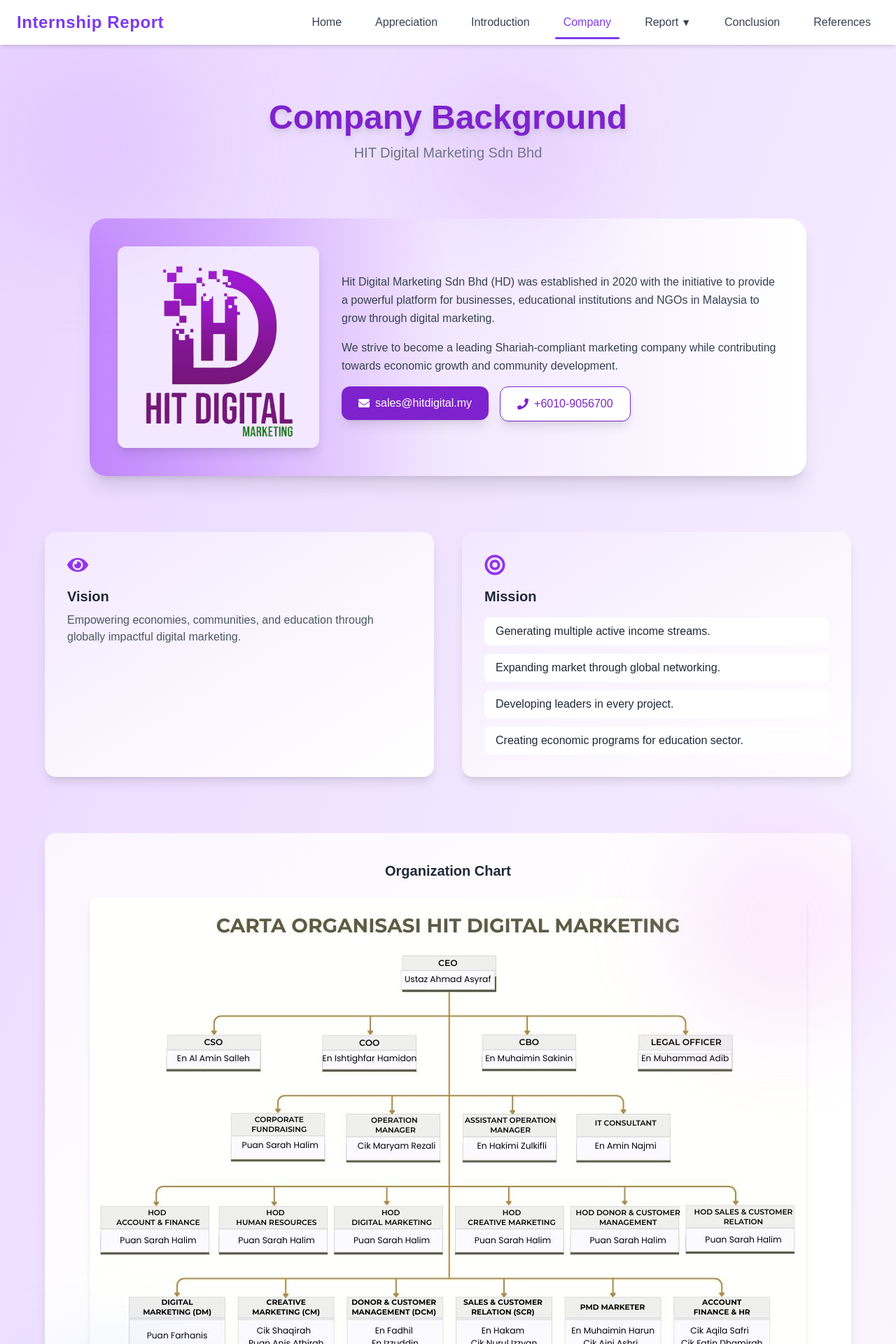
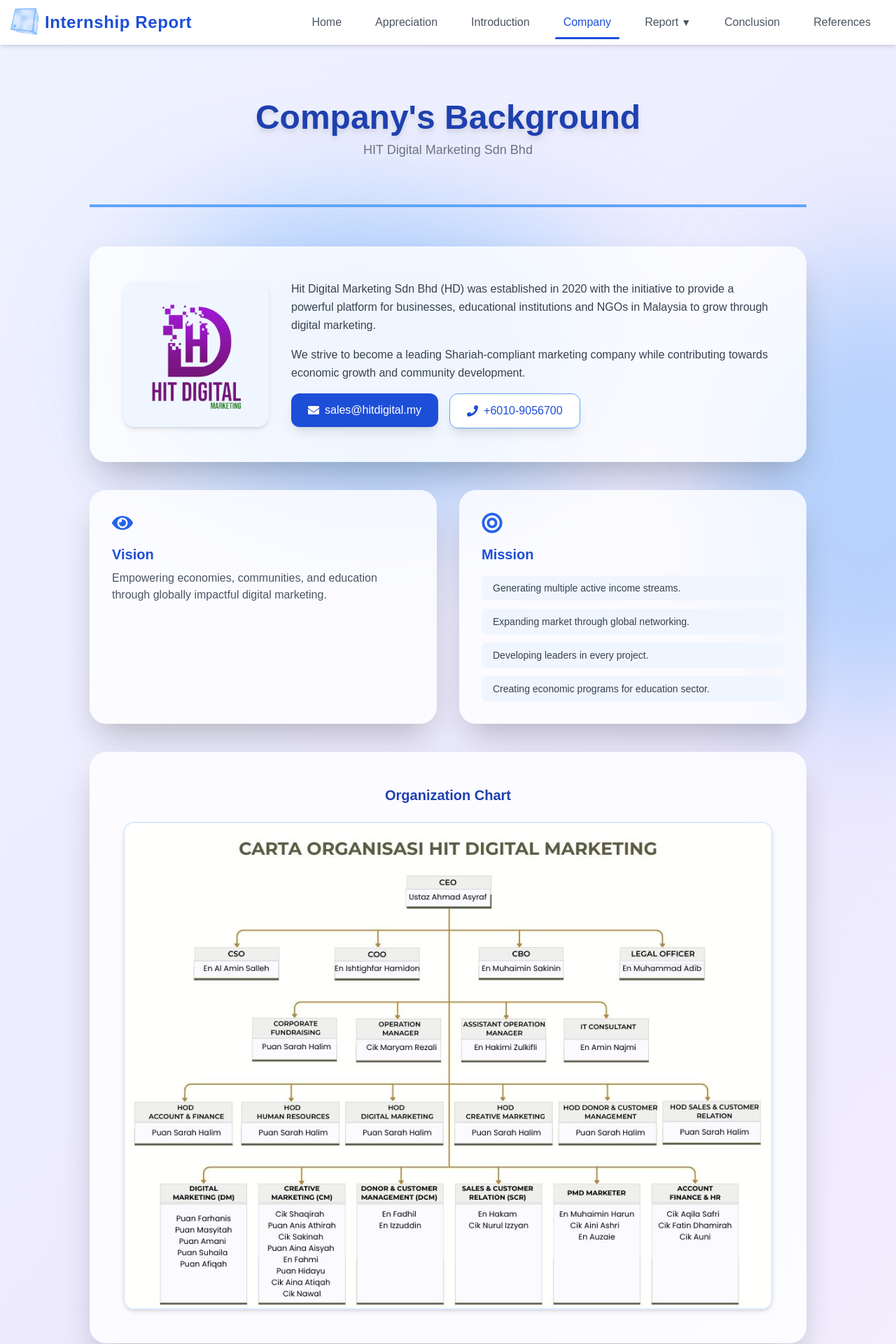
Before and after one commit to WanFaris-GIT/intern, a React (Vite) app: page /company in a window 1280 px wide. Shown: the top 1920 px of the page at 70% size. Built offline with nearby package versions, Linux system fonts and the light colour scheme.

Commit message:
Fix design

```diff
--- a/src/components/Aurora.jsx
+++ b/src/components/Aurora.jsx
@@ -61,7 +61,7 @@
 
 // Shared blob color — soft bright sky blue for all 4 blobs
 const BLOB_COLOR = "radial-gradient(ellipse, #93c5fd, #60a5fa)";
-const BLOB_FILTER = "blur(65px)";
+const BLOB_FILTER = "blur(90px)";
 
 function AuroraBackground() {
   return (
@@ -70,16 +70,16 @@
       <div className="absolute inset-0 overflow-hidden" style={{ zIndex: 0 }}>
 
         <div className="amoeba1 absolute top-[10%] left-[5%]"
-          style={{ width: "320px", height: "270px", background: BLOB_COLOR, filter: BLOB_FILTER, opacity: 0.55, borderRadius: "60% 40% 30% 70% / 60% 30% 70% 40%" }} />
+          style={{ width: "550px", height: "480px", background: BLOB_COLOR, filter: BLOB_FILTER, opacity: 0.55, borderRadius: "60% 40% 30% 70% / 60% 30% 70% 40%" }} />
 
         <div className="amoeba2 absolute top-[8%] right-[5%]"
-          style={{ width: "260px", height: "310px", background: BLOB_COLOR, filter: BLOB_FILTER, opacity: 0.55, borderRadius: "40% 60% 60% 40% / 70% 30% 70% 30%" }} />
+          style={{ width: "490px", height: "530px", background: BLOB_COLOR, filter: BLOB_FILTER, opacity: 0.55, borderRadius: "40% 60% 60% 40% / 70% 30% 70% 30%" }} />
 
         <div className="amoeba3 absolute bottom-[10%] left-[8%]"
-          style={{ width: "340px", height: "250px", background: BLOB_COLOR, filter: BLOB_FILTER, opacity: 0.55, borderRadius: "70% 30% 50% 50% / 40% 60% 40% 60%" }} />
+          style={{ width: "570px", height: "460px", background: BLOB_COLOR, filter: BLOB_FILTER, opacity: 0.55, borderRadius: "70% 30% 50% 50% / 40% 60% 40% 60%" }} />
 
         <div className="amoeba4 absolute bottom-[8%] right-[5%]"
-          style={{ width: "280px", height: "290px", background: BLOB_COLOR, filter: BLOB_FILTER, opacity: 0.55, borderRadius: "50% 50% 40% 60% / 60% 40% 60% 40%" }} />
+          style={{ width: "510px", height: "520px", background: BLOB_COLOR, filter: BLOB_FILTER, opacity: 0.55, borderRadius: "50% 50% 40% 60% / 60% 40% 60% 40%" }} />
 
       </div>
     </>
--- a/src/components/Navbar.jsx
+++ b/src/components/Navbar.jsx
@@ -1,12 +1,73 @@
 import { NavLink, useLocation } from "react-router-dom";
 import { useState, useEffect, useRef } from "react";
+
+const cubeStyles = `
+  .cube-scene {
+    width: 28px;
+    height: 28px;
+    perspective: 80px;
+  }
+  .cube {
+    width: 100%;
+    height: 100%;
+    position: relative;
+    transform-style: preserve-3d;
+    animation: rotateCube 4s linear infinite;
+  }
+  @keyframes rotateCube {
+    0%   { transform: rotateX(0deg) rotateY(0deg) rotateZ(0deg); }
+    100% { transform: rotateX(360deg) rotateY(360deg) rotateZ(180deg); }
+  }
+  .cube__face {
+    position: absolute;
+    width: 28px;
+    height: 28px;
+    border: 1.5px solid rgba(96, 165, 250, 0.8);
+    background: rgba(59, 130, 246, 0.08);
+    backdrop-filter: blur(2px);
+  }
+  .cube__face--front  { transform: rotateY(  0deg) translateZ(14px); }
+  .cube__face--back   { transform: rotateY(180deg) translateZ(14px); }
+  .cube__face--right  { transform: rotateY( 90deg) translateZ(14px); }
+  .cube__face--left   { transform: rotateY(-90deg) translateZ(14px); }
+  .cube__face--top    { transform: rotateX( 90deg) translateZ(14px); }
+  .cube__face--bottom { transform: rotateX(-90deg) translateZ(14px); }
+
+  /* Glowing dot on each corner */
+  .cube__face::before {
+    content: '';
+    position: absolute;
+    top: 2px; left: 2px;
+    width: 3px; height: 3px;
+    background: #60a5fa;
+    border-radius: 50%;
+    box-shadow: 0 0 4px #60a5fa, 20px 0 4px #60a5fa, 0 20px 4px #60a5fa, 20px 20px 4px #60a5fa;
+  }
+`;
+
+function RotatingCube() {
+  return (
+    <>
+      <style>{cubeStyles}</style>
+      <div className="cube-scene">
+        <div className="cube">
+          <div className="cube__face cube__face--front" />
+          <div className="cube__face cube__face--back" />
+          <div className="cube__face cube__face--right" />
+          <div className="cube__face cube__face--left" />
+          <div className="cube__face cube__face--top" />
+          <div className="cube__face cube__face--bottom" />
+        </div>
+      </div>
+    </>
+  );
+}
 
 function Navbar() {
   const [reportOpen, setReportOpen] = useState(false);
   const dropdownRef = useRef(null);
   const location = useLocation();
 
-  // Close dropdown if clicked outside
   useEffect(() => {
     const handleClickOutside = (event) => {
       if (dropdownRef.current && !dropdownRef.current.contains(event.target)) {
@@ -17,7 +78,6 @@
     return () => document.removeEventListener("mousedown", handleClickOutside);
   }, []);
 
-  // Close dropdown if route changes and not report
   useEffect(() => {
     if (location.pathname !== "/weekly" && location.pathname !== "/technical") {
       setReportOpen(false);
@@ -27,40 +87,35 @@
   const isReportActive =
     location.pathname === "/weekly" || location.pathname === "/technical";
 
-  // Class untuk normal NavLinks
   const linkClass = ({ isActive }) =>
     `relative px-3 py-2 font-medium transition-colors duration-300 cursor-pointer
     ${
       reportOpen
-        ? "text-gray-700 after:w-0"
+        ? "text-blue-700 after:w-0"
         : isActive
-        ? "text-primary after:w-full"
-        : "text-gray-700 hover:text-primary after:w-0"
+        ? "text-blue-700 after:w-full"
+        : "text-gray-600 hover:text-blue-700 after:w-0"
     }
     after:content-[''] after:absolute after:left-0 after:-bottom-1
-    after:h-[3px] after:bg-primary after:rounded-full after:transition-all after:duration-300`;
+    after:h-[3px] after:bg-blue-700 after:rounded-full after:transition-all after:duration-300`;
 
   return (
     <nav className="h-16 bg-white/80 backdrop-blur-md shadow-md sticky top-0 z-50">
       <div className="max-w-7xl mx-auto flex justify-between items-center h-full px-6">
-        <h1 className="text-2xl font-extrabold text-primary tracking-wide">
-          Internship Report
-        </h1>
+
+        {/* LOGO + 3D CUBE */}
+        <div className="flex items-center gap-3">
+          <RotatingCube />
+          <h1 className="text-2xl font-extrabold text-blue-700 tracking-wide">
+            Internship Report
+          </h1>
+        </div>
 
         <div className="flex items-center space-x-6 relative">
-          {/* Normal NavLinks */}
-          <NavLink to="/" className={linkClass}>
-            Home
-          </NavLink>
-          <NavLink to="/appreciation" className={linkClass}>
-            Appreciation
-          </NavLink>
-          <NavLink to="/introduction" className={linkClass}>
-            Introduction
-          </NavLink>
-          <NavLink to="/company" className={linkClass}>
-            Company
-          </NavLink>
+          <NavLink to="/" className={linkClass}>Home</NavLink>
+          <NavLink to="/appreciation" className={linkClass}>Appreciation</NavLink>
+          <NavLink to="/introduction" className={linkClass}>Introduction</NavLink>
+          <NavLink to="/company" className={linkClass}>Company</NavLink>
 
           {/* REPORT DROPDOWN */}
           <div className="relative" ref={dropdownRef}>
@@ -68,10 +123,12 @@
               onClick={() => setReportOpen(!reportOpen)}
               className={`relative px-3 py-2 font-medium transition-colors duration-300 flex items-center
                 ${
-                  isReportActive ? "text-primary after:w-full" : "text-gray-700 hover:text-primary after:w-0"
+                  isReportActive
+                    ? "text-blue-700 after:w-full"
+                    : "text-gray-600 hover:text-blue-700 after:w-0"
                 }
                 after:content-[''] after:absolute after:left-0 after:-bottom-1
-                after:h-[3px] after:bg-primary after:rounded-full after:transition-all after:duration-300`}
+                after:h-[3px] after:bg-blue-700 after:rounded-full after:transition-all after:duration-300`}
             >
               Report
               <span
@@ -83,43 +140,41 @@
               </span>
             </button>
 
-            {/* Dropdown items */}
             <div
-              className={`absolute top-full left-0 mt-2 w-44 bg-white rounded-lg shadow-lg border border-gray-200 z-50 transform transition-all duration-300 origin-top
+              className={`absolute top-full left-0 mt-2 w-44 bg-white rounded-lg shadow-lg border border-blue-100 z-50 transform transition-all duration-300 origin-top
                 ${reportOpen ? "opacity-100 scale-y-100" : "opacity-0 scale-y-0 pointer-events-none"}`}
             >
               <NavLink
                 to="/weekly"
                 className={({ isActive }) =>
-                  `block px-4 py-2 text-gray-700 hover:bg-primary hover:text-white transition ${
-                    isActive ? "bg-primary text-white" : ""
+                  `block px-4 py-2 transition font-medium ${
+                    isActive
+                      ? "bg-blue-700 text-white"
+                      : "text-gray-600 hover:bg-blue-700 hover:text-white"
                   }`
                 }
-                onClick={() => setReportOpen(false)} // <-- Tutup dropdown selepas click
+                onClick={() => setReportOpen(false)}
               >
                 Weekly Summary
               </NavLink>
               <NavLink
                 to="/technical"
                 className={({ isActive }) =>
-                  `block px-4 py-2 text-gray-700 hover:bg-primary hover:text-white transition ${
-                    isActive ? "bg-primary text-white" : ""
+                  `block px-4 py-2 transition font-medium ${
+                    isActive
+                      ? "bg-blue-700 text-white"
+                      : "text-gray-600 hover:bg-blue-700 hover:text-white"
                   }`
                 }
-                onClick={() => setReportOpen(false)} // <-- Tutup dropdown selepas click
+                onClick={() => setReportOpen(false)}
               >
                 Technical Report
               </NavLink>
             </div>
           </div>
 
-          {/* Remaining NavLinks */}
-          <NavLink to="/conclusion" className={linkClass}>
-            Conclusion
-          </NavLink>
-          <NavLink to="/references" className={linkClass}>
-            References
-          </NavLink>
+          <NavLink to="/conclusion" className={linkClass}>Conclusion</NavLink>
+          <NavLink to="/references" className={linkClass}>References</NavLink>
         </div>
       </div>
     </nav>
--- a/src/pages/Company.jsx
+++ b/src/pages/Company.jsx
@@ -1,6 +1,7 @@
 import React from "react";
 import HDchart from "../images/HDchart.jpg";
 import LogoHD from "../images/LogoHD.png";
+import AuroraBackground from "../components/Aurora";
 import {
   FaBullseye,
   FaEye,
@@ -29,62 +30,54 @@
   const phone = "+6010-9056700";
 
   return (
-    <div className="min-h-screen bg-gradient-to-br from-purple-200 via-purple-100 to-white py-20 px-6 relative overflow-hidden">
+    <div className="min-h-screen py-20 px-6 relative overflow-hidden"
+      style={{ background: "linear-gradient(135deg, #eef2ff 0%, #ede9fe 50%, #faf5ff 100%)" }}>
 
-      {/* BLUR BACKGROUND */}
-      <div className="absolute top-0 left-0 w-72 h-72 bg-purple-300 rounded-full blur-3xl opacity-40 animate-pulse"></div>
-      <div className="absolute bottom-0 right-0 w-96 h-96 bg-pink-300 rounded-full blur-3xl opacity-30 animate-pulse"></div>
-      <div className="absolute top-1/3 right-0 w-80 h-80 bg-fuchsia-300 rounded-full blur-3xl opacity-20 animate-pulse"></div>
-      <div className="absolute bottom-1/3 left-0 w-80 h-80 bg-indigo-300 rounded-full blur-3xl opacity-20 animate-pulse"></div>
-      <div className="absolute top-2/3 left-1/3 w-64 h-64 bg-pink-200 rounded-full blur-3xl opacity-20 animate-pulse"></div>
-      <div className="absolute top-10 right-1/3 w-56 h-56 bg-purple-400 rounded-full blur-3xl opacity-15 animate-pulse"></div>
+      <AuroraBackground />
+
+      {/* CONTENT */}
+      <div className="max-w-5xl mx-auto relative" style={{ zIndex: 10 }}>
 
         {/* TITLE */}
-      <div className="text-center mb-20">
-        <h1 className="text-2xl md:text-5xl font-extrabold text-purple-700 mb-3 drop-shadow-lg">
-          Company Background
+        <h1 className="text-2xl md:text-5xl font-extrabold text-blue-800 text-center drop-shadow-lg mb-2">
+          Company's Background
         </h1>
-        <p className="text-gray-500 text-lg md:text-xl">HIT Digital Marketing Sdn Bhd</p>
-      </div>
+        <p className="text-gray-500 text-center text-lg mb-16">HIT Digital Marketing Sdn Bhd</p>
 
-      {/* INTRO */}
-      <div className="max-w-5xl mx-auto rounded-3xl shadow-xl p-10 mb-20 flex flex-col md:flex-row items-center gap-8
-                      bg-gradient-to-r from-purple-400 via-purple-100 to-white">
-        {/* Logo */}
+        <hr className="w-full border-t-4 border-blue-400 mb-14" />
+
+        {/* INTRO CARD */}
+        <div className="bg-white/80 backdrop-blur-lg shadow-2xl rounded-3xl p-8 md:p-12 mb-10 flex flex-col md:flex-row items-center gap-8">
           <div className="flex-shrink-0">
             <img
               src={LogoHD}
               alt="HIT Digital Marketing Logo"
-            className="w-72 h-72 object-contain mx-auto bg-purple-100 rounded-xl shadow-lg"
+              className="w-52 h-52 object-contain mx-auto bg-blue-50 rounded-2xl shadow-md p-4"
             />
           </div>
 
-        {/* Text */}
           <div className="text-center md:text-left space-y-4">
             <p className="text-gray-700 leading-relaxed">
               Hit Digital Marketing Sdn Bhd (HD) was established in 2020 with the
               initiative to provide a powerful platform for businesses, educational
               institutions and NGOs in Malaysia to grow through digital marketing.
             </p>
-
             <p className="text-gray-700 leading-relaxed">
               We strive to become a leading Shariah-compliant marketing company
               while contributing towards economic growth and community development.
             </p>
 
-          {/* Interactive CTA Buttons */}
             <div className="flex flex-col sm:flex-row items-center sm:items-start gap-4 mt-4">
               <a
                 href={`mailto:${email}`}
-              className="flex items-center gap-2 bg-purple-700 text-white px-6 py-3 rounded-xl shadow-lg hover:bg-purple-800 transition duration-300"
+                className="flex items-center gap-2 bg-blue-700 text-white px-6 py-3 rounded-xl shadow-lg hover:bg-blue-800 transition duration-300"
               >
                 <FaEnvelope />
                 <span>{email}</span>
               </a>
-
               <a
                 href={`tel:${phone}`}
-              className="flex items-center gap-2 bg-white text-purple-700 border border-purple-700 px-6 py-3 rounded-xl shadow-lg hover:bg-purple-700 hover:text-white transition duration-300"
+                className="flex items-center gap-2 bg-white text-blue-700 border border-blue-400 px-6 py-3 rounded-xl shadow-lg hover:bg-blue-700 hover:text-white transition duration-300"
               >
                 <FaPhone />
                 <span>{phone}</span>
@@ -94,19 +87,20 @@
         </div>
 
         {/* VISION & MISSION */}
-      <div className="max-w-6xl mx-auto grid md:grid-cols-2 gap-10 mb-20">
-        <div className="bg-gradient-to-br from-purple-100 via-purple-50 to-white p-8 rounded-2xl shadow-lg hover:-translate-y-2 transition">
-          <FaEye className="text-purple-600 text-3xl mb-4" />
-          <h3 className="font-bold text-xl mb-2">Vision</h3>
+        <div className="grid md:grid-cols-2 gap-8 mb-10">
+
+          <div className="bg-white/80 backdrop-blur-lg shadow-2xl rounded-3xl p-8 hover:-translate-y-2 transition">
+            <FaEye className="text-blue-600 text-3xl mb-4" />
+            <h3 className="font-bold text-xl text-blue-700 mb-2">Vision</h3>
             <p className="text-gray-600">
               Empowering economies, communities, and education through globally
               impactful digital marketing.
             </p>
           </div>
 
-        <div className="bg-gradient-to-br from-purple-100 via-purple-50 to-white p-8 rounded-2xl shadow-lg hover:-translate-y-2 transition">
-          <FaBullseye className="text-purple-600 text-3xl mb-4" />
-          <h3 className="font-bold text-xl mb-4">Mission</h3>
+          <div className="bg-white/80 backdrop-blur-lg shadow-2xl rounded-3xl p-8 hover:-translate-y-2 transition">
+            <FaBullseye className="text-blue-600 text-3xl mb-4" />
+            <h3 className="font-bold text-xl text-blue-700 mb-4">Mission</h3>
             <div className="space-y-3">
               {[
                 "Generating multiple active income streams.",
@@ -114,7 +108,7 @@
                 "Developing leaders in every project.",
                 "Creating economic programs for education sector.",
               ].map((item, index) => (
-              <div key={index} className="bg-white px-4 py-2 rounded-lg">
+                <div key={index} className="bg-blue-50 px-4 py-2 rounded-lg text-gray-700 text-sm">
                   {item}
                 </div>
               ))}
@@ -123,46 +117,45 @@
         </div>
 
         {/* ORGANIZATION CHART */}
-      <div className="max-w-6xl mx-auto bg-gradient-to-br from-purple-50 via-white to-white p-10 rounded-2xl shadow-lg text-center mb-20">
-        <h3 className="font-bold text-xl mb-6">Organization Chart</h3>
+        <div className="bg-white/80 backdrop-blur-lg shadow-2xl rounded-3xl p-8 md:p-12 mb-10 text-center">
+          <h3 className="font-bold text-xl text-blue-800 mb-6">Organization Chart</h3>
           <img
             src={HDchart}
             alt="Organization Chart"
-          className="mx-auto rounded-xl shadow-md"
+            className="mx-auto rounded-2xl shadow-md border-2 border-blue-100"
           />
         </div>
 
         {/* SERVICES */}
-      <div className="max-w-6xl mx-auto mb-20 text-center">
-        <h3 className="font-bold text-2xl mb-12 text-bl">
-          Our Services
-        </h3>
+        <div className="bg-white/80 backdrop-blur-lg shadow-2xl rounded-3xl p-8 md:p-12 mb-10 text-center">
+          <h3 className="font-bold text-2xl text-blue-800 mb-8">Our Services</h3>
 
-        <div className="grid md:grid-cols-3 gap-8">
+          <div className="grid md:grid-cols-3 gap-6">
             {services.map((service, index) => (
               <div
                 key={index}
-              className="bg-gradient-to-br from-fuchsia-600 to-purple-800 text-white p-8 rounded-3xl shadow-xl
+                className="bg-gradient-to-br from-sky-600 to-blue-800 text-white p-8 rounded-3xl shadow-xl
                             hover:scale-105 hover:shadow-2xl transition duration-300 cursor-pointer"
               >
+
+
                 <div className="text-4xl mb-4 flex justify-center">{service.icon}</div>
-              <h4 className="font-bold text-lg leading-snug">{service.title}</h4>
+                <h4 className="font-bold text-base leading-snug">{service.title}</h4>
               </div>
             ))}
           </div>
         </div>
 
         {/* LOCATION */}
-      <div className="max-w-6xl mx-auto bg-gradient-to-br from-purple-50 via-white to-white p-10 rounded-2xl shadow-lg text-center">
-        <FaMapMarkerAlt className="text-purple-600 text-3xl mb-4 mx-auto" />
-        <h3 className="font-bold text-xl mb-4">Our Location</h3>
-
+        <div className="bg-white/80 backdrop-blur-lg shadow-2xl rounded-3xl p-8 md:p-12 text-center">
+          <FaMapMarkerAlt className="text-blue-600 text-3xl mb-4 mx-auto" />
+          <h3 className="font-bold text-xl text-blue-800 mb-3">Our Location</h3>
           <p className="text-gray-600 mb-6">
             PT 532, Tingkat 1, Seksyen 17, Lembah Sireh,<br />
             15050 Kota Bharu, Kelantan, Malaysia
           </p>
 
-        <div className="w-full h-[350px] rounded-xl overflow-hidden">
+          <div className="w-full h-[350px] rounded-2xl overflow-hidden border-2 border-blue-100">
             <iframe
               title="company-location"
               src="https://www.google.com/maps?q=Lembah+Sireh+Kota+Bharu&output=embed"
@@ -171,6 +164,8 @@
             ></iframe>
           </div>
         </div>
+
+      </div>
     </div>
   );
 }
--- a/src/pages/Conclusion.jsx
+++ b/src/pages/Conclusion.jsx
@@ -1,18 +1,21 @@
+import AuroraBackground from "../components/Aurora";
+
 function Conclusion() {
   return (
-    <div className="relative bg-gradient-to-br from-purple-200 via-purple-100 to-white min-h-screen py-20 overflow-hidden">
-  {/* BLUR BACKGROUND */}
-  <div className="absolute top-0 left-0 w-72 h-72 bg-purple-300 rounded-full blur-3xl opacity-40 animate-pulse"></div>
-  <div className="absolute bottom-0 right-0 w-96 h-96 bg-pink-300 rounded-full blur-3xl opacity-30 animate-pulse"></div>
-  <div className="absolute top-1/3 right-0 w-80 h-80 bg-fuchsia-300 rounded-full blur-3xl opacity-20 animate-pulse"></div>
-  <div className="absolute bottom-1/3 left-0 w-80 h-80 bg-indigo-300 rounded-full blur-3xl opacity-20 animate-pulse"></div>
-  <div className="absolute top-2/3 left-1/3 w-64 h-64 bg-pink-200 rounded-full blur-3xl opacity-20 animate-pulse"></div>
-  <div className="absolute top-10 right-1/3 w-56 h-56 bg-purple-400 rounded-full blur-3xl opacity-15 animate-pulse"></div>
+    <div className="relative min-h-screen py-20 px-6 overflow-hidden"
+      style={{ background: "linear-gradient(135deg, #eef2ff 0%, #ede9fe 50%, #faf5ff 100%)" }}>
 
-      <div className="max-w-5xl mx-auto px-6">
-        <h1 className="text-2xl md:text-5xl font-extrabold text-purple-700 mb-20 text-center drop-shadow-lg">Conclusion</h1>
+      <AuroraBackground />
 
-        <div className="bg-white shadow-lg rounded-2xl p-10 text-gray-800 space-y-6 border-l-8 border-primary">
+      <div className="max-w-5xl mx-auto relative" style={{ zIndex: 10 }}>
+
+        <h1 className="text-2xl md:text-5xl font-extrabold text-blue-800 text-center drop-shadow-lg mb-16">
+          Conclusion
+        </h1>
+
+        <hr className="w-full border-t-4 border-blue-400 mb-14" />
+
+        <div className="bg-white/80 backdrop-blur-lg shadow-2xl rounded-3xl p-8 md:p-12 border-l-8 border-blue-500 text-gray-700 space-y-6 leading-relaxed">
           <p>
             After undergoing Industrial Training at Hit Digital Marketing Sdn. Bhd., I have delved deeper into the world of work,
             gaining invaluable insights and experiences. This accomplishment instils a sense of pride and gratitude for the acquired
@@ -48,6 +51,7 @@
             I deeply appreciate the opportunity, guidance, and support provided by the company throughout my training period.
           </p>
         </div>
+
       </div>
     </div>
   );
--- a/src/pages/Home.jsx
+++ b/src/pages/Home.jsx
@@ -40,12 +40,12 @@
             <img
               src={ProfilePic}
               alt="Profile"
-              className="w-72 h-72 rounded-full object-cover border-4 border-blue-400 shadow-lg hover:scale-105 transition"
+              className="w-72 h-72 rounded-full object-cover border-4 border-blue-600 shadow-lg hover:scale-105 transition"
             />
 
             <div className="flex-1 space-y-3 text-gray-700 font-semibold">
 
-              <h2 className="text-xl md:text-2xl font-bold text-blue-700">
+              <h2 className="text-xl md:text-2xl font-bold text-blue-700 ">
                 WAN MUHAMMAD FARIS BIN WAN ZULKIFLI
               </h2>
 
```
Also changed, not shown: src/pages/Appreciation.jsx (+3 -74 lines), src/pages/Introduction.jsx (+25 -26 lines). Lines whose indentation alone changed are shown as unchanged.
